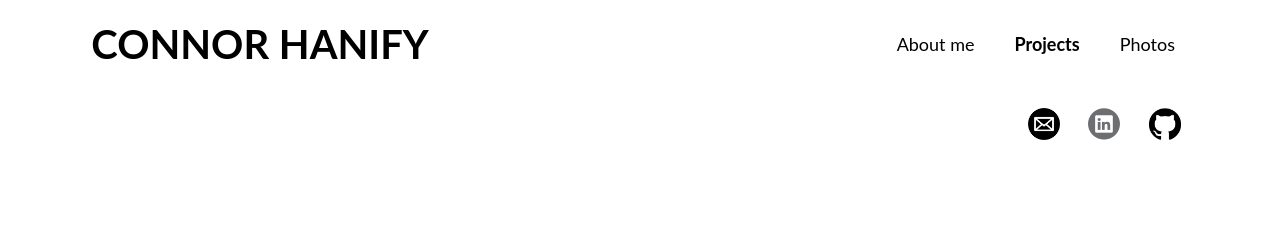
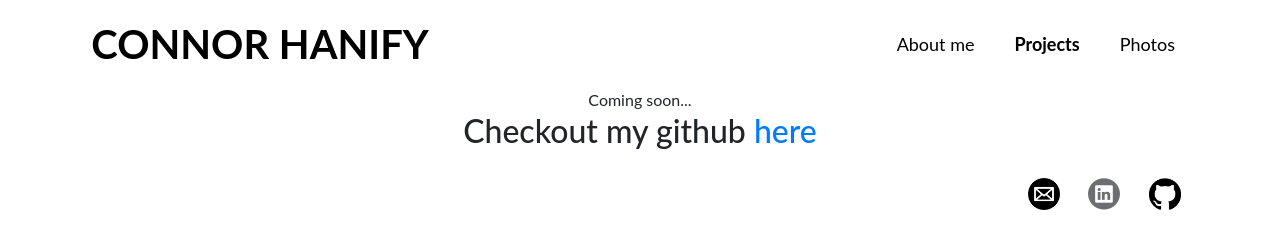
Before and after one commit to cchanify/personal-website, a plain HTML site: page projects.html in a window 1280 px wide. Drawn offline with nearby package versions, Linux system fonts and the light colour scheme.

Commit message:
Add files via upload

```diff
--- a/projects.html
+++ b/projects.html
@@ -24,6 +24,21 @@ href="https://maxcdn.bootstrapcdn.com/bootstrap/3.3.6/css/bootstrap.min.css"/> -
  </div>
 
 </header>
+
+<div class="section work text-center">
+
+
+    <a>Coming soon...</a>
+
+    <h2>Checkout my github
+        <a href="https://github.com/cchanify" target="_blank" />
+            here
+        </a>
+    </h2>
+
+
+
+</div>
 
 <footer class="container">
    <div class="row">
```
